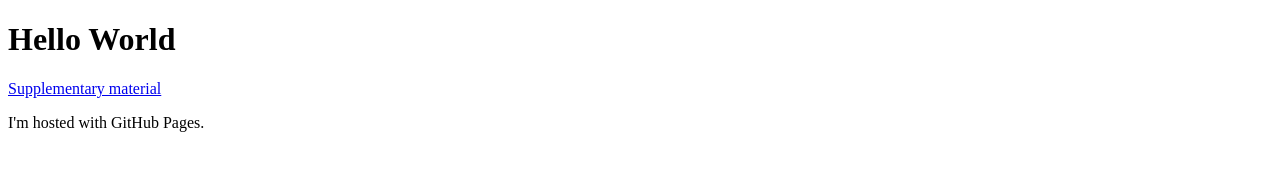
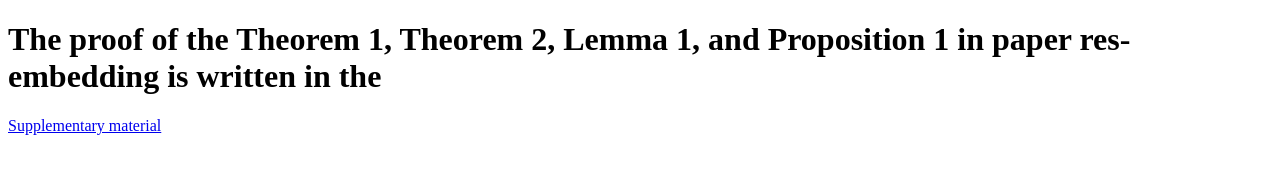
Before and after one commit to Anonymous-for-paper/Anonymous-for-paper.github.io, a plain HTML site: page index.html in a window 1280 px wide. Drawn offline with Linux system fonts and the light colour scheme.

Commit message:
Update index.html

```diff
--- a/index.html
+++ b/index.html
@@ -1,8 +1,7 @@
 <!DOCTYPE html>
 <html>
 <body>
-<h1>Hello World</h1>
+<h1>The proof of the Theorem 1, Theorem 2, Lemma 1, and Proposition 1 in paper res-embedding is written in the </h1>
 <a href="appendix.pdf">Supplementary material</a>
-<p>I'm hosted with GitHub Pages.</p>
 </body>
 </html>
```
